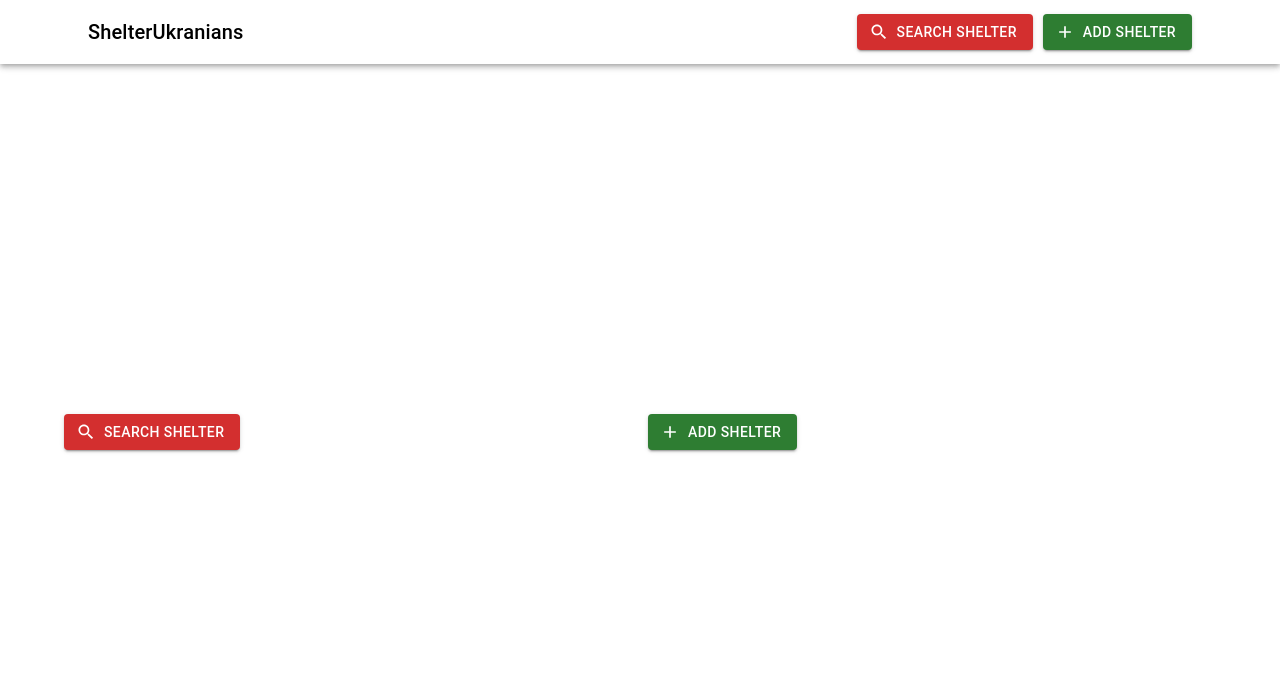
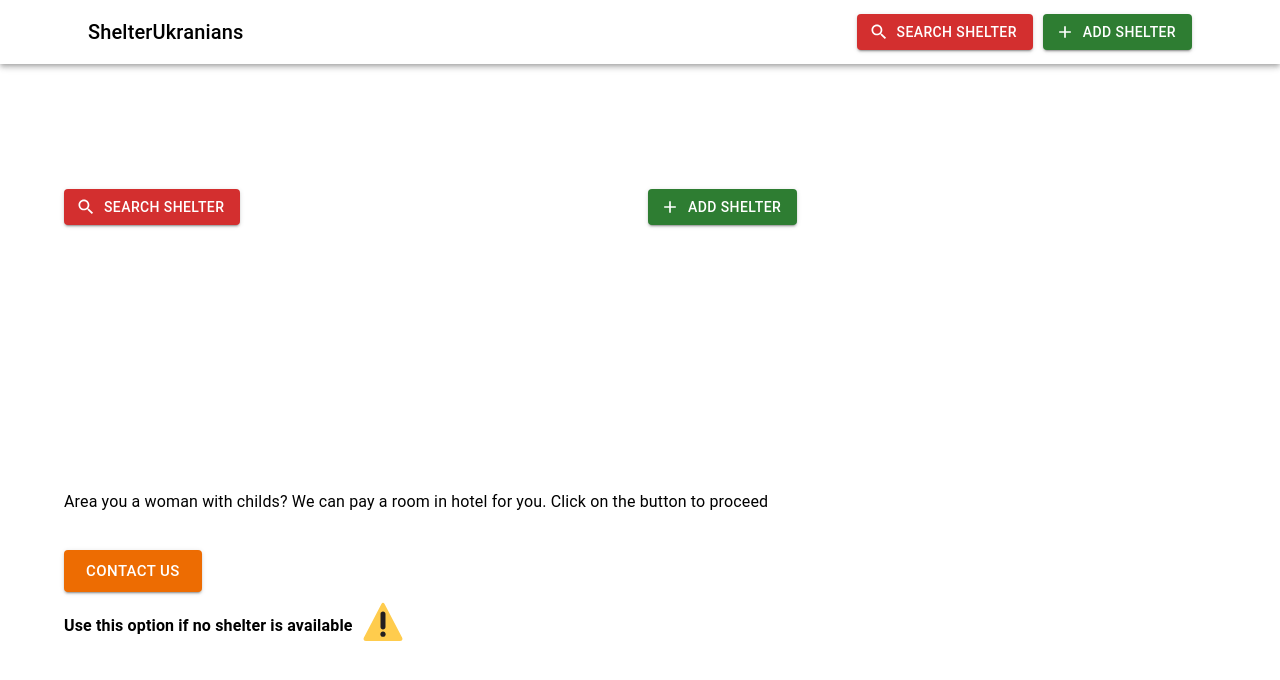
Before and after one commit to lguilhermef/shelter-frontend, a React (Create React App) app: page / in a window 1280 px wide. Shown: the top 680 px of the page. Built offline with nearby package versions, Linux system fonts and the light colour scheme.

Commit message:
EDIT: added CONTANCT US
this contact us is for mothers with childs

```diff
--- a/src/index.css
+++ b/src/index.css
@@ -23,3 +23,11 @@ code {
     align-items: stretch;
     width: 100%;
 }
+
+.shelter-svg-image {
+    display: inline-block;
+    width: 40px;
+    margin: 10px;
+}
+
+.shelter-svg-image > * {width: 100%;}
--- a/src/pages/Main.page.tsx
+++ b/src/pages/Main.page.tsx
@@ -1,6 +1,6 @@
 import React from "react";
 import { useNavigate } from "react-router-dom";
-import { Grid, Box, Button } from "@mui/material";
+import { Grid, Box, Button, Typography } from "@mui/material";
 import SearchIcon from '@mui/icons-material/Search';
 import AddIcon from '@mui/icons-material/Add';
 import ShelterPage from "../shared/components/partials/ShelterPage.partial";
@@ -34,6 +34,27 @@ const MainPage: React.FC = () => {
                         </Button>
                     </Box>
                 </Grid>
+
+                <Grid item sm={12}>
+                    <Box>
+                        <Typography paragraph>Area you a woman with childs? We can pay a room in hotel for you. Click on the button to proceed</Typography>
+                        <br />
+                        <Button href="https://forms.gle/5ZaTVLhPMXij47VS8"
+                            variant="contained"
+                            color="warning"
+                            size="large">
+                            CONTACT US
+                        </Button>
+                        <br />
+                        <Typography paragraph sx={{ display: "flex", alignItems: "center" }} component="div">
+                            <strong>Use this option if no shelter is available</strong>
+                            <div className="shelter-svg-image">
+                                <svg xmlns="http://www.w3.org/2000/svg" viewBox="0 0 36 36"><path fill="#FFCC4D" d="M2.653 35C.811 35-.001 33.662.847 32.027L16.456 1.972c.849-1.635 2.238-1.635 3.087 0l15.609 30.056c.85 1.634.037 2.972-1.805 2.972H2.653z"/><path fill="#231F20" d="M15.583 28.953c0-1.333 1.085-2.418 2.419-2.418 1.333 0 2.418 1.085 2.418 2.418 0 1.334-1.086 2.419-2.418 2.419-1.334 0-2.419-1.085-2.419-2.419zm.186-18.293c0-1.302.961-2.108 2.232-2.108 1.241 0 2.233.837 2.233 2.108v11.938c0 1.271-.992 2.108-2.233 2.108-1.271 0-2.232-.807-2.232-2.108V10.66z"/></svg>
+                            </div>
+
+                        </Typography>
+                    </Box>
+                </Grid>
             </Grid>
         </ShelterPage>
     );
```
